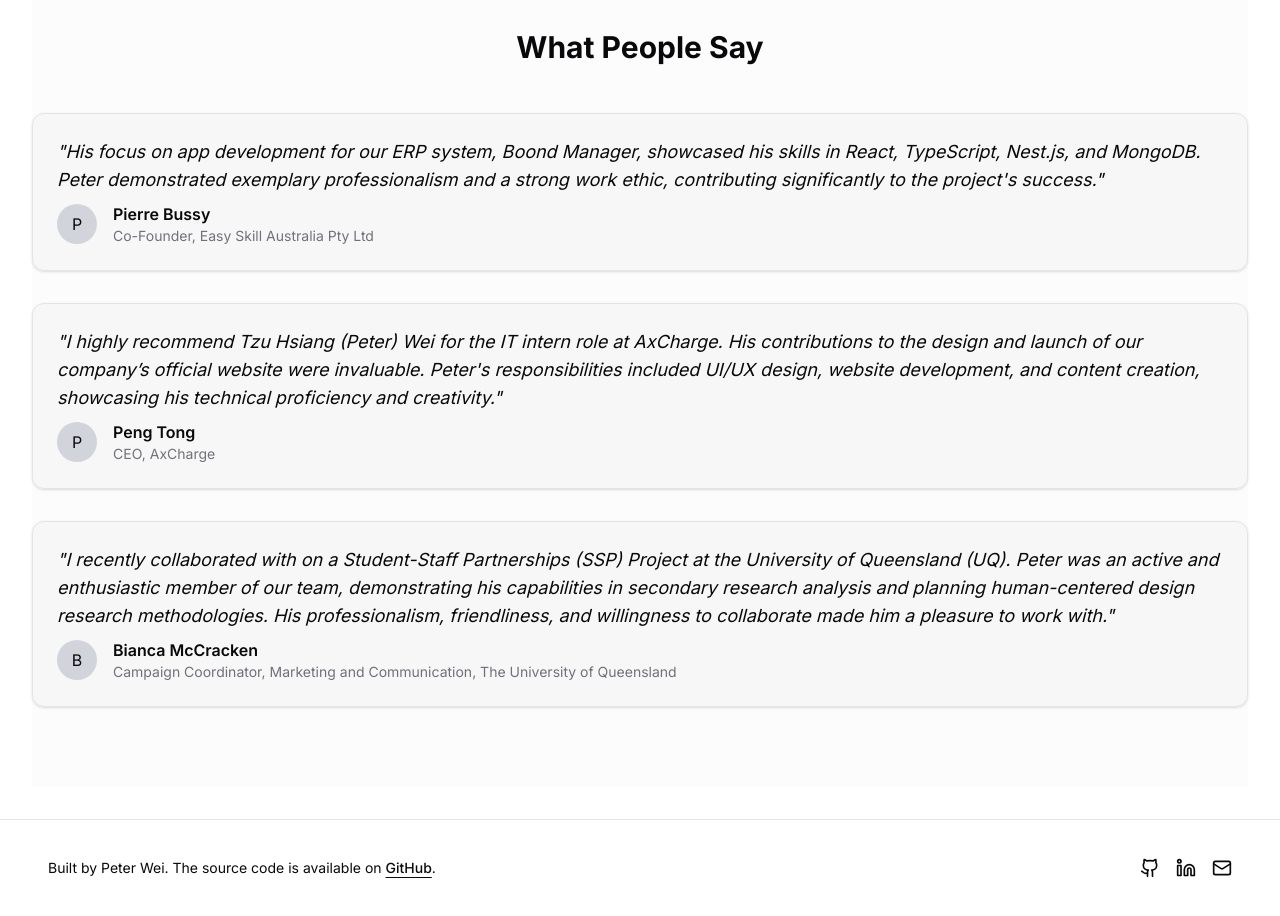
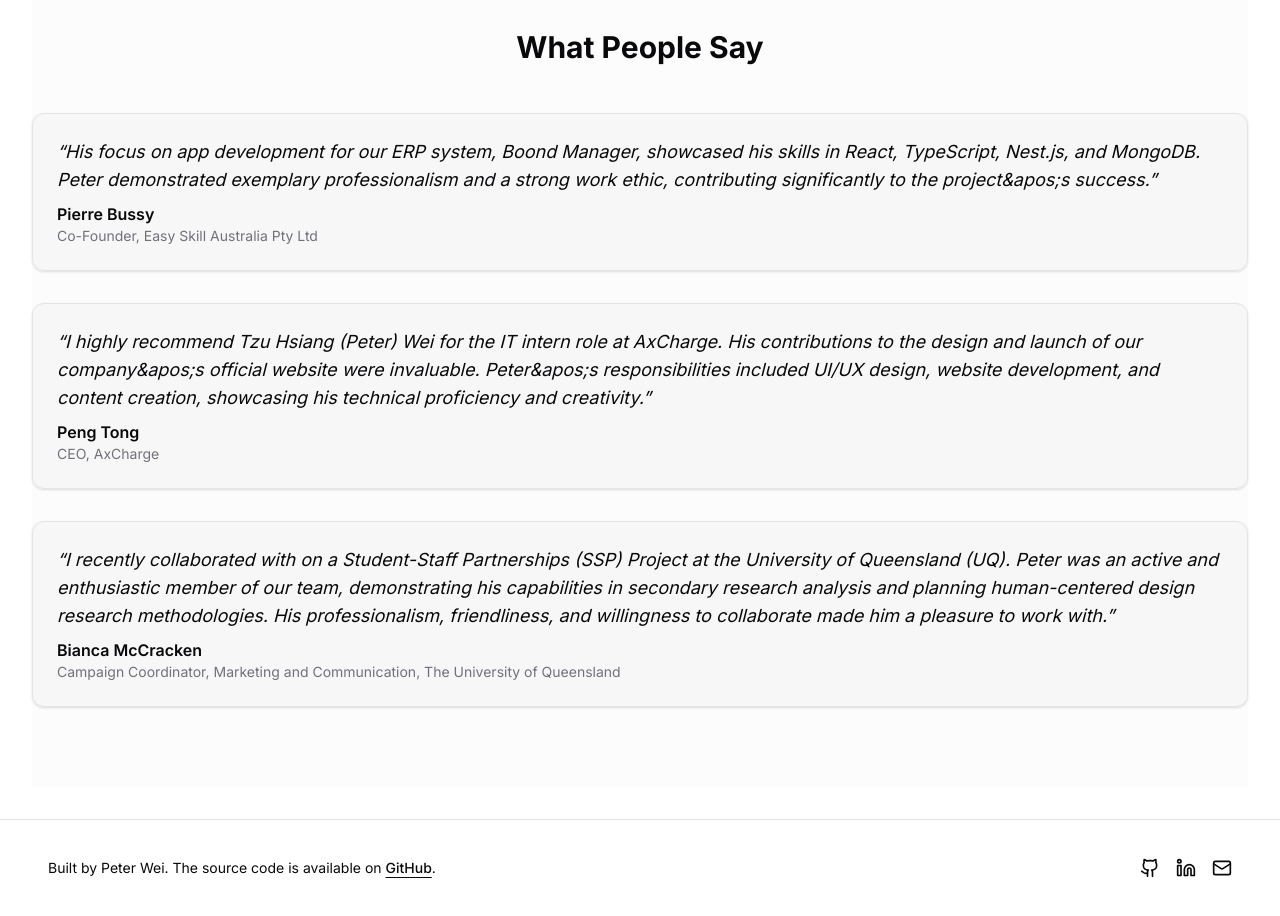
Before and after one commit to Petersonwei/my-portfolio, a Next.js app: page / in a window 1280 px wide. Shown: the part 1080-1996 px from the top of the page. Built offline with nearby package versions, Linux system fonts and the light colour scheme.

Commit message:
Fix the &apos, &ldquo when run production build for logos & testmonials compenents

```diff
--- a/components/client-logos.tsx
+++ b/components/client-logos.tsx
@@ -22,7 +22,7 @@ const clients = [
 export function ClientLogos() {
   return (
     <div className="py-12">
-      <h3 className="text-xl text-center text-muted-foreground mb-8">I'VE DONE WORK FOR</h3>
+      <h3 className="text-xl text-center text-muted-foreground mb-8">I&apos;VE DONE WORK FOR</h3>
       <div className="flex flex-wrap justify-center items-center gap-8 md:gap-12">
         {clients.map((client) => (
           <div key={client.name} className="relative w-32 h-12 grayscale hover:grayscale-0 transition-all">
--- a/components/testimonials.tsx
+++ b/components/testimonials.tsx
@@ -1,6 +1,4 @@
 import { Card, CardContent } from "@/components/ui/card"
-// Removed the Avatar imports since they are causing issues
-// import { Avatar, AvatarFallback, AvatarImage } from "@/components/ui/avatar"
 
 type Testimonial = {
   quote: string
@@ -12,13 +10,13 @@ type Testimonial = {
 
 const testimonials: Testimonial[] = [
   {
-    quote: "His focus on app development for our ERP system, Boond Manager, showcased his skills in React, TypeScript, Nest.js, and MongoDB. Peter demonstrated exemplary professionalism and a strong work ethic, contributing significantly to the project's success.",
+    quote: "His focus on app development for our ERP system, Boond Manager, showcased his skills in React, TypeScript, Nest.js, and MongoDB. Peter demonstrated exemplary professionalism and a strong work ethic, contributing significantly to the project&apos;s success.",
     author: "Pierre Bussy",
     title: "Co-Founder",
     company: "Easy Skill Australia Pty Ltd",
   },
   {
-    quote: "I highly recommend Tzu Hsiang (Peter) Wei for the IT intern role at AxCharge. His contributions to the design and launch of our company’s official website were invaluable. Peter's responsibilities included UI/UX design, website development, and content creation, showcasing his technical proficiency and creativity.",
+    quote: "I highly recommend Tzu Hsiang (Peter) Wei for the IT intern role at AxCharge. His contributions to the design and launch of our company&apos;s official website were invaluable. Peter&apos;s responsibilities included UI/UX design, website development, and content creation, showcasing his technical proficiency and creativity.",
     author: "Peng Tong",
     title: "CEO",
     company: "AxCharge",
@@ -38,11 +36,8 @@ export function Testimonials() {
         <Card key={index} className="bg-muted/50">
           <CardContent className="pt-6">
             <blockquote className="space-y-2">
-              <p className="text-lg italic">"{testimonial.quote}"</p>
+              <p className="text-lg italic">&ldquo;{testimonial.quote}&rdquo;</p>
               <footer className="flex items-center space-x-4 mt-4">
-                <div className="flex items-center">
-                  <span className="w-10 h-10 rounded-full bg-gray-300 flex items-center justify-center">{testimonial.author[0]}</span>
-                </div>
                 <div>
                   <p className="font-semibold">{testimonial.author}</p>
                   <p className="text-sm text-muted-foreground">{testimonial.title}, {testimonial.company}</p>
```
